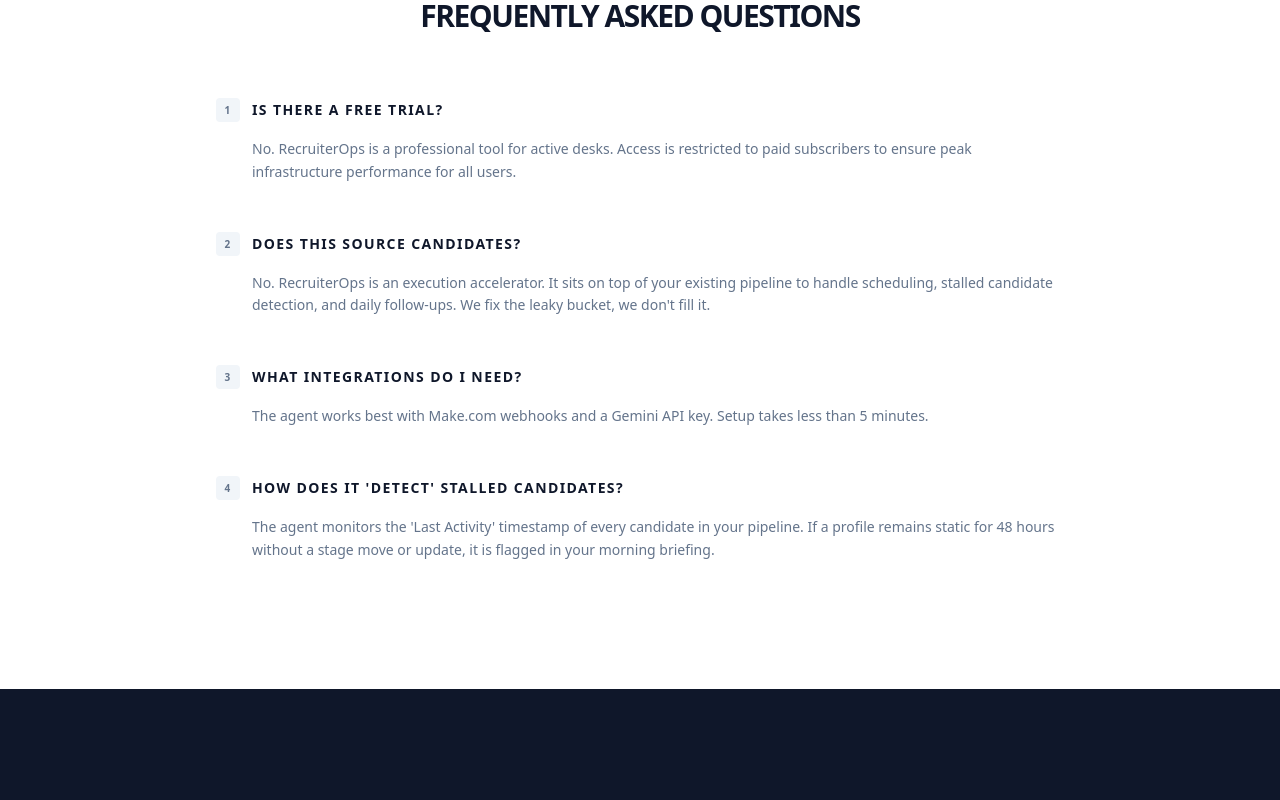
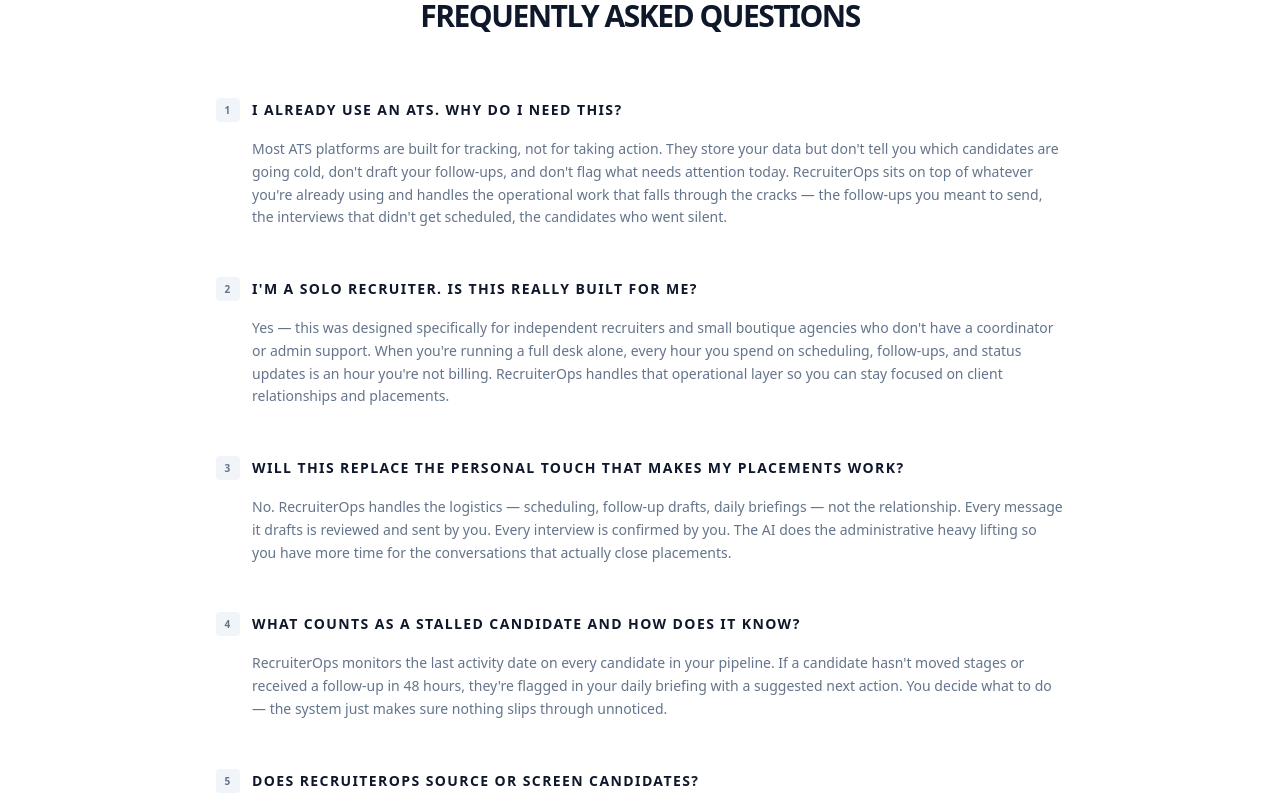
Before and after one commit to yvetteingram/recruiterops, a React (Vite) app: page / in a window 1280 px wide. Shown: the part 1240-2040 px from the top of the page. Built offline with nearby package versions, Linux system fonts and the light colour scheme.

Commit message:
fix: update AuthView verbiage

```diff
--- a/components/LandingView.tsx
+++ b/components/LandingView.tsx
@@ -8,20 +8,28 @@
 const LandingView: React.FC<LandingViewProps> = ({ onGetStarted, onDemoMode }) => {
   const faqs = [
     {
-      q: "Is there a free trial?",
-      a: "No. RecruiterOps is a professional tool for active desks. Access is restricted to paid subscribers to ensure peak infrastructure performance for all users."
+      q: "I already use an ATS. Why do I need this?",
+      a: "Most ATS platforms are built for tracking, not for taking action. They store your data but don't tell you which candidates are going cold, don't draft your follow-ups, and don't flag what needs attention today. RecruiterOps sits on top of whatever you're already using and handles the operational work that falls through the cracks — the follow-ups you meant to send, the interviews that didn't get scheduled, the candidates who went silent."
     },
     {
-      q: "Does this source candidates?",
-      a: "No. RecruiterOps is an execution accelerator. It sits on top of your existing pipeline to handle scheduling, stalled candidate detection, and daily follow-ups. We fix the leaky bucket, we don't fill it."
+      q: "I'm a solo recruiter. Is this really built for me?",
+      a: "Yes — this was designed specifically for independent recruiters and small boutique agencies who don't have a coordinator or admin support. When you're running a full desk alone, every hour you spend on scheduling, follow-ups, and status updates is an hour you're not billing. RecruiterOps handles that operational layer so you can stay focused on client relationships and placements."
     },
     {
-      q: "What integrations do I need?",
-      a: "The agent works best with Make.com webhooks and a Gemini API key. Setup takes less than 5 minutes."
+      q: "Will this replace the personal touch that makes my placements work?",
+      a: "No. RecruiterOps handles the logistics — scheduling, follow-up drafts, daily briefings — not the relationship. Every message it drafts is reviewed and sent by you. Every interview is confirmed by you. The AI does the administrative heavy lifting so you have more time for the conversations that actually close placements."
     },
     {
-      q: "How does it 'detect' stalled candidates?",
-      a: "The agent monitors the 'Last Activity' timestamp of every candidate in your pipeline. If a profile remains static for 48 hours without a stage move or update, it is flagged in your morning briefing."
+      q: "What counts as a stalled candidate and how does it know?",
+      a: "RecruiterOps monitors the last activity date on every candidate in your pipeline. If a candidate hasn't moved stages or received a follow-up in 48 hours, they're flagged in your daily briefing with a suggested next action. You decide what to do — the system just makes sure nothing slips through unnoticed."
+    },
+    {
+      q: "Does RecruiterOps source or screen candidates?",
+      a: "No. RecruiterOps works with candidates already in your pipeline — people you've already identified and are actively working. It does not source from job boards, LinkedIn, or any external database. Think of it as your operations layer, not your sourcing tool."
+    },
+    {
+      q: "How long does setup take?",
+      a: "Most recruiters are up and running in under 10 minutes. Create your account, add your first job order, and start adding candidates. The AI briefings and stalled detection activate automatically once your pipeline has data. Optional integrations like calendar scheduling take a few extra minutes to configure but are not required to get started."
     }
   ];
 
```
Also changed, not shown: components/LiveInterviewModal.tsx (deleted).
